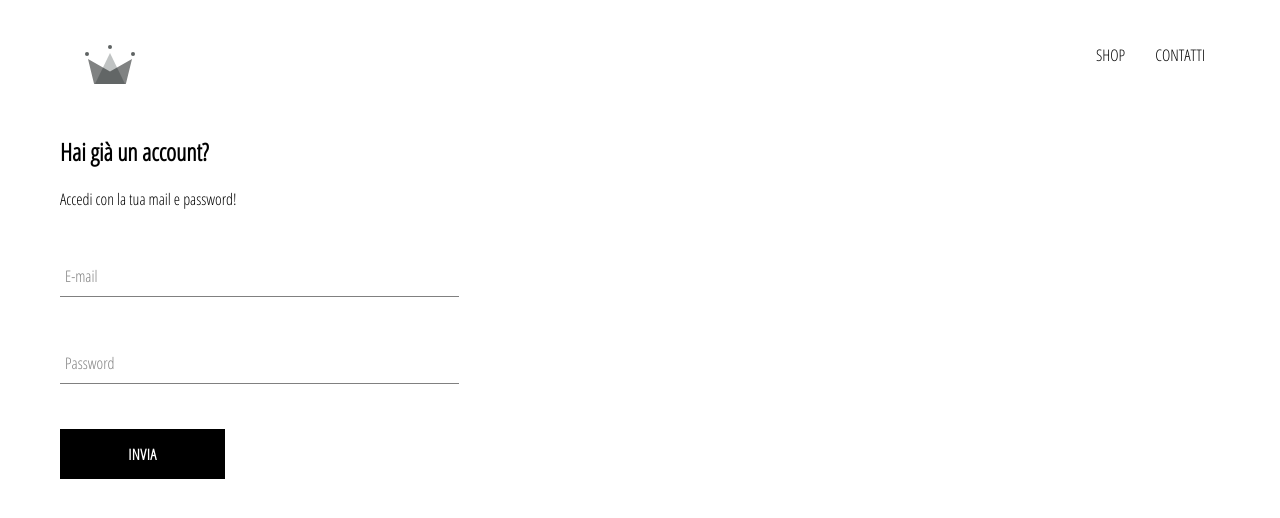
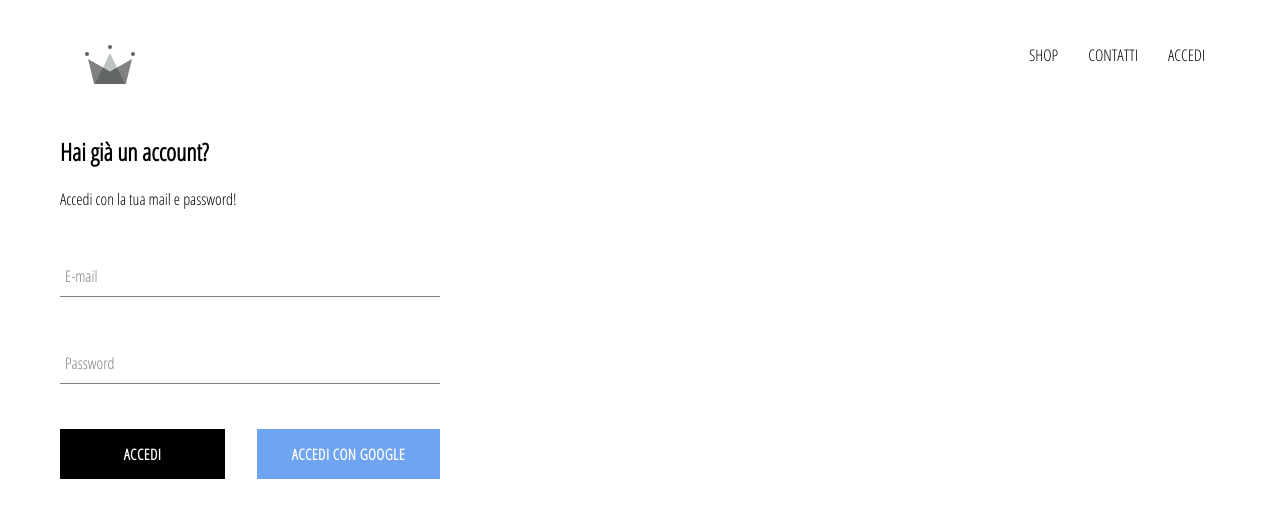
Before and after one commit to luigip11/E-commerce-2021, a React (Create React App) app: page /signin in a window 1280 px wide. Shown: the top 518 px of the page. Built offline with nearby package versions, Linux system fonts and the light colour scheme; no server answers.

Commit message:
integrated firebase into app, created sign in page with sign in component and google

```diff
--- a/package.json
+++ b/package.json
@@ -6,6 +6,7 @@
     "@testing-library/jest-dom": "^5.11.4",
     "@testing-library/react": "^11.1.0",
     "@testing-library/user-event": "^12.1.10",
+    "firebase": "^8.6.5",
     "node-sass": "^4.14.1",
     "react": "^17.0.2",
     "react-dom": "^17.0.2",
--- a/src/App.css
+++ b/src/App.css
@@ -7,3 +7,7 @@
     text-decoration: none;
     color: black;
 }
+
+* {
+    box-sizing: border-box;
+}
--- a/src/App.js
+++ b/src/App.js
@@ -8,6 +8,7 @@
 import ShopPage from './pages/shop/shop.component';
 import Header from './components/header/header.component';
 import SignInAndSignUpPage from './pages/sign-in-and-sign-up/sign-in-and-sign-up.component';
+import { auth } from './firebase/firebase.utils';
 
 
 //const HatsPage = () => (
@@ -17,10 +18,38 @@
 //  );
 
 
-function App() {
+class App extends React.Component {
+  constructor() {
+    super();
+
+    this.state = {
+      currentUser: null
+    };
+  }
+
+  unsubscribeFromAuth = null;
+
+  //se l'utente si è loggato mostralo
+
+  componentDidMount() {
+    this.unsubscribeFromAuth = auth.onAuthStateChanged(user => {
+      this.setState({ currentUser: user });
+
+      console.log(user);
+    });
+  }
+
+  //chiudi la sottoscrizione dello script
+
+  componentWillUnmount() {
+    this.unsubscribeFromAuth();
+  }
+
+
+  render() {
   return (
     <div>
-      <Header />
+      <Header currentUser={this.state.currentUser} />
       <Switch>
        <Route exact path='/' component={HomePage} />
        <Route path='/shop' component={ShopPage} />
@@ -28,6 +57,7 @@
       </Switch>
     </div>
   );
+  }
 }
 
 export default App;
--- a/src/components/custom-button/custom-button.component.jsx
+++ b/src/components/custom-button/custom-button.component.jsx
@@ -2,10 +2,17 @@
 
 import './custom-button.styles.scss';
 
-const CustomButton = ({ otherProps, children }) => (
-    <button className='custom-button' {...otherProps}>
+//nelle quadre del functional component sono dichiarate le props
+//isGoogleSignIn viene reso condizionale usando l'interpolazione `` di stringhe
+//isGoogleSignIn quindi diventa una prop vera, altrimenti ci sarà una stringa vuota
+
+const CustomButton = ({ children, isGoogleSignIn, ...otherProps }) => (
+    <button
+    className={`${isGoogleSignIn ? 'google-sign-in': '' } custom-button`}
+    {...otherProps}
+    >
         {children}
     </button>
-)
+);
 
 export default CustomButton;
--- a/src/components/custom-button/custom-button.styles.scss
+++ b/src/components/custom-button/custom-button.styles.scss
@@ -19,4 +19,14 @@
         color: black;
         border: 1px solid black;
     }
+
+    &.google-sign-in {
+        background-color: #6fa4f3;
+        color: white;
+
+        &:hover {
+            background-color: #357ae8;
+            border: none;
+        }
+    }
 }
--- a/src/components/header/header.component.jsx
+++ b/src/components/header/header.component.jsx
@@ -1,14 +1,17 @@
 import React from 'react';
 
 import { Link } from 'react-router-dom';
+
+import { auth } from '../../firebase/firebase.utils';
 
 import { ReactComponent as Logo } from '../../assets/crown.svg';  //sintassi speciale per importare SVG
 
 import './header.styles.scss';
 
 //header component = functional component => ...
+//nelle quadre del functional component viene dichiarata la variabile currentUser
 
-const Header = () => (
+const Header = ({ currentUser }) => (
     <div className='header'>
         <Link className='logo-container' to="/">
             <Logo className='logo' />
@@ -20,6 +23,12 @@
             <Link className='option' to='/shop'>
                 CONTATTI
             </Link>
+            {
+                currentUser ?   //mostra lo stato dell'user connesso
+                <div className='option' onClick={() => auth.signOut()}>DISCONNETTITI</div>
+                :
+                <Link className='option' to='/signin'>ACCEDI</Link>
+            }
         </div>
     </div>
 )
--- a/src/components/header/header.styles.scss
+++ b/src/components/header/header.styles.scss
@@ -20,6 +20,7 @@
 
       .option {
         padding: 10px 15px;
+        cursor: pointer;
       }
     }
   }
--- a/src/components/sign-in/sign-in.component.jsx
+++ b/src/components/sign-in/sign-in.component.jsx
@@ -1,8 +1,9 @@
 import React from 'react';
 
-import FormInput from '../../components/form-input/form-input.component';
+import FormInput from '../form-input/form-input.component';
+import CustomButton from '../custom-button/custom-button.component';
 
-import CustomButton from '../../components/custom-button/custom-button.component';
+import { signInWithGoogle } from '../../firebase/firebase.utils';
 
 import './sign-in.styles.scss';
 
@@ -14,21 +15,21 @@
 
         this.state = {
             email: '',
-            password: '',
-        }
+            password: ''
+        };
     }
 
-    handleSubmit = e => {
-      e.preventDefault();
+    handleSubmit = event => {
+      event.preventDefault();
 
       this.setState({ email:'', password:'' })
-    }
+    };
 
     handleChange = event => {
         const { value, name } = event.target;
 
         this.setState({ [name]: value })
-    }
+    };
 
     render() {
         return(
@@ -38,22 +39,27 @@
 
                 <form onSubmit={this.handleSubmit}>
                     <FormInput
-                    name="email"
-                    type="email"
+                    name='email'
+                    type='email'
                     value={this.state.email}
                     handleChange={this.handleChange}
                     label='E-mail'
                     required />
 
                     <FormInput
-                    name="password"
-                    type="password"
+                    name='password'
+                    type='password'
                     value={this.state.password}
                     handleChange={this.handleChange}
                     label='Password'
                     required />
 
-                    <CustomButton type="submit"> Invia </CustomButton>
+                    <div className='buttons'>
+                    <CustomButton type='submit'> Accedi </CustomButton>
+                    <CustomButton onClick={signInWithGoogle} isGoogleSignIn>
+                      Accedi con Google
+                    </CustomButton>
+                    </div>
                 </form>
             </div>
         );
--- a/src/components/sign-in/sign-in.styles.scss
+++ b/src/components/sign-in/sign-in.styles.scss
@@ -1,9 +1,14 @@
 .sign-in {
-    width: 30vw;
+    width: 380px;
     display: flex;
     flex-direction: column;
 
     .title {
         margin: 10px 0;
     }
+
+    .buttons {
+        display: flex;
+        justify-content: space-between;
+    }
 }
--- /dev/null
+++ b/src/firebase/firebase.utils.js
@@ -0,0 +1,28 @@
+import firebase from 'firebase/app';
+import 'firebase/firestore';
+import 'firebase/auth';
+
+//configurazione di firebase
+
+const config = {
+    apiKey: "AIzaSyAtvKVcqtgUjNSxSrp9yLOR4l_SC0irRPI",
+    authDomain: "crown-db-a331a.firebaseapp.com",
+    projectId: "crown-db-a331a",
+    storageBucket: "crown-db-a331a.appspot.com",
+    messagingSenderId: "43378748584",
+    appId: "1:43378748584:web:82704f9a566c97632aa69d",
+    measurementId: "G-DVQL4K9KCV"
+  };
+
+  firebase.initializeApp(config);
+
+  export const auth = firebase.auth();
+  export const firestore = firebase.firestore();
+
+  //accesso a provider per autenticazione a Google
+
+  const provider = new firebase.auth.GoogleAuthProvider();
+  provider.setCustomParameters({ prompt: 'select_account' }); //attivare sempre il popup di Google Auth
+  export const signInWithGoogle = () => auth.signInWithPopup(provider);
+
+  export default firebase;
```
Also changed, not shown: 1 other file (tests, documents, lock files or other folders).
